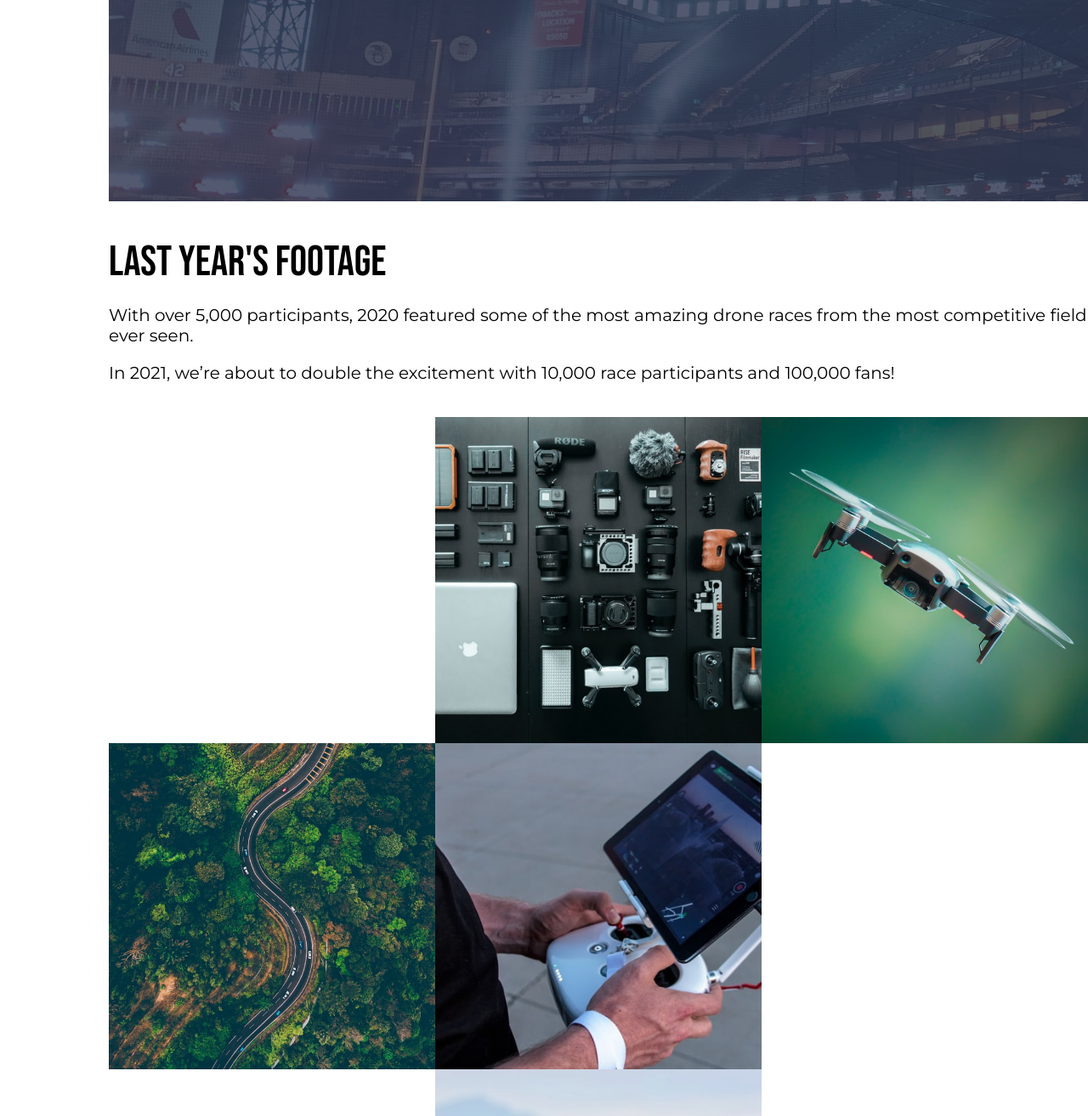
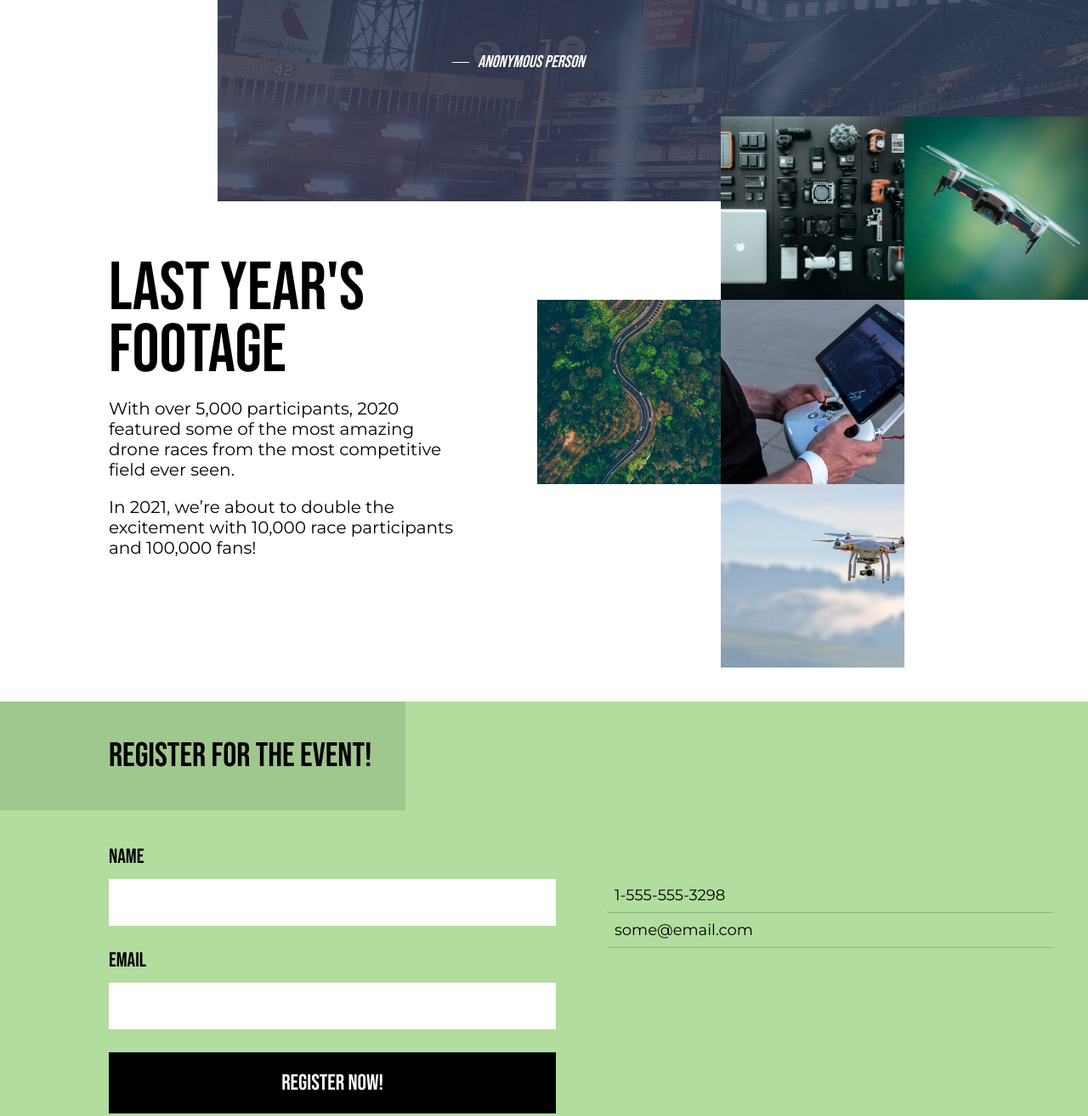
Before and after one commit to frontendella/Drone-Page, a website built with Vite: page index.html in a window 1280 px wide. Shown: the part 1180-2494 px from the top of the page at 85% size. Built offline with nearby package versions, Linux system fonts and the light colour scheme.

Commit message:
Finished styling the webpage

```diff
--- a/index.css
+++ b/index.css
@@ -38,14 +38,14 @@ body {
 }
 
 .light-streaks {
-    background: #B2DD9E url('/assets/streaks.jpg');
+    background: #B2DD9E url('./assets/streaks.jpg');
     background-blend-mode: screen;
     background-size: cover;
     height: 100vh;
 }
 
 .blue-col {
-    background-color: #7988BE ;
+    background-color: #7988BE;
 }
 
 .container {
@@ -86,7 +86,7 @@ nav ul li a {
     color: white;
     display: block;
     padding: .4em 1.5em;
-    font-size: 1.5rem;
+    font-size: 1.5rem;;
     text-align: right;
 }
 
@@ -108,7 +108,7 @@ nav ul li a {
 
 h1 {
     font-size: 3rem;
-    font-size: normal;
+    font-weight: normal;
     line-height: 92%;
 }
 
@@ -127,6 +127,7 @@ h1 {
 .blur, .drone {
     position: absolute;
     left: 0;
+    z-index: 1;
 }
 
 .blur {
@@ -141,7 +142,7 @@ h1 {
 
 @keyframes hover {
     from {
-        transform: translateY(-30%);
+        transform: translateY(-30px);
     }
 }
 
@@ -150,7 +151,6 @@ h1 {
         opacity: 0;
     }
 }
-
 
 /* Section 1 */
 
@@ -246,8 +246,6 @@ h2 {
     grid-area: e;
 }
 
-
-
 /* Section 3 */
 
 .contact {
@@ -314,7 +312,6 @@ button {
     color: black;
 }
 
-
 @media only screen and (min-width: 900px) {
     html {
         font-size: 20px;
@@ -344,13 +341,13 @@ button {
     }
 
     .type p {
-        width: 80%
+        width: 80%;
     }
 
     /* Nav */
 
     .menu-btn, .exit-btn {
-        display: none
+        display: none;
     }
 
     nav ul {
@@ -369,5 +366,59 @@ button {
         padding: 0 1em;
     }
 
+    /* Section 1 */
 
+
+    .quote {
+        width: 80%;
+        display: grid;
+        place-content: center;
+    }
+
+    blockquote, cite {
+        width: 50%;
+        justify-self: center;
+    }
+
+    blockquote {
+        font-size: 2rem;
+    }
+
+    /* Section 2 */
+
+    .gallery {
+        display: flex;
+        gap: 4em;
+    }
+
+    .gallery-container {
+        margin-top: -5em;
+        z-index: 1;
+    }
+
+    h2 {
+        font-size: 4rem;
+        font-weight: normal;
+        line-height: 91.6%;
+    }
+
+    /* contact section */
+
+    .cols-2 {
+        display: flex;
+        gap: 3em;
+    }
+
+    .form-container, .other-info {
+        flex-basis: 0;
+        flex-grow: 1;
+    }
+
+    .other-info {
+        margin-top: 2em;
+    }
+
+    input {
+        padding: 1.5em;
+    }
 }
```
Also changed, not shown: index.js (+5 -3 lines).
